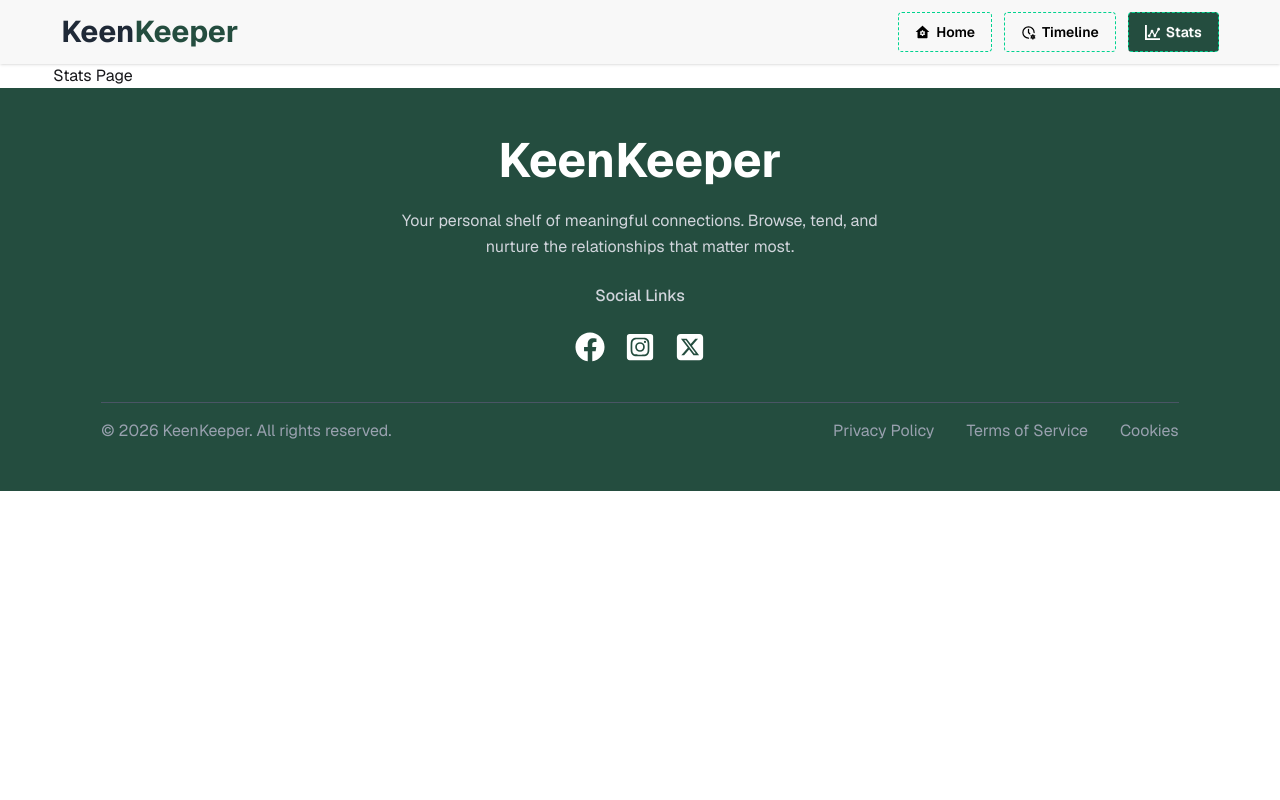
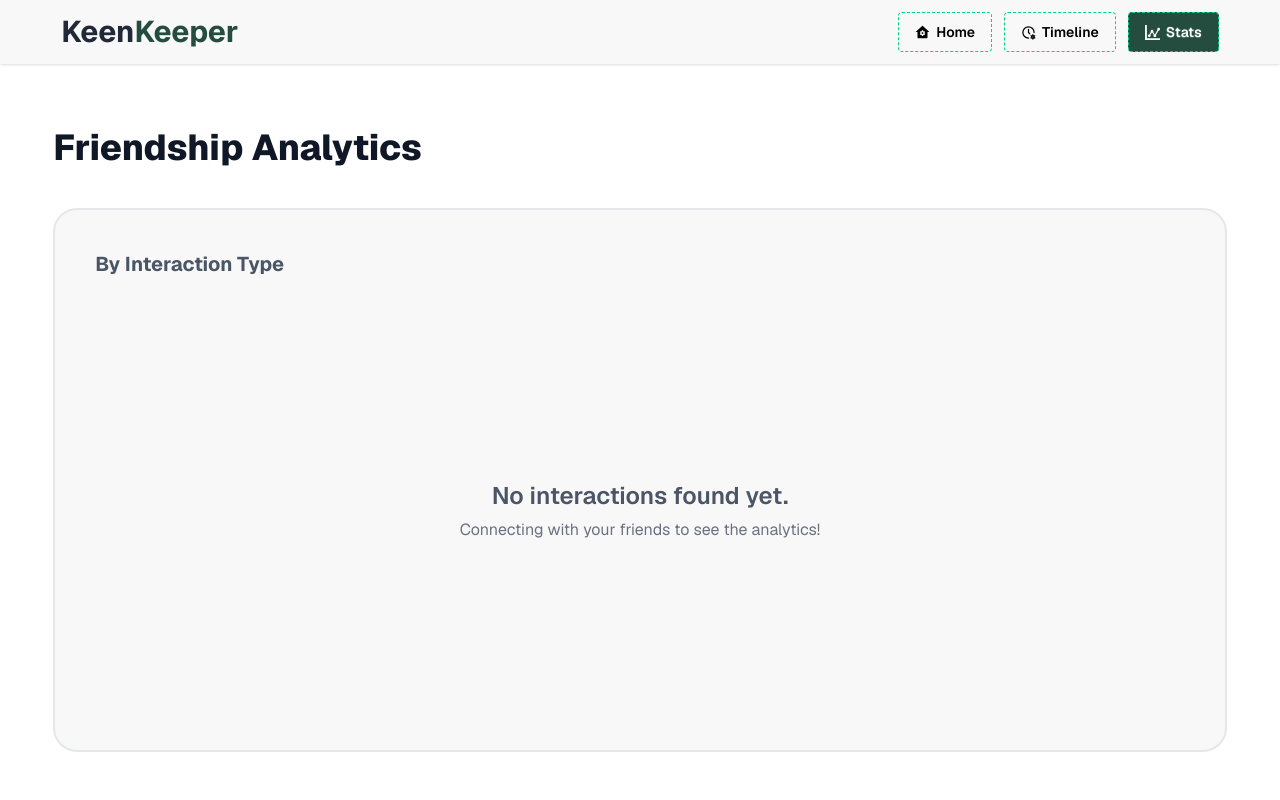
Before and after one commit to hridoy-web/KeenKeeper, a React (Vite) app: page /stats in a window 1280 px wide. Shown: the top 800 px of the page. Built offline with nearby package versions, Linux system fonts and the light colour scheme.

Commit message:
stats page pie chart added

```diff
--- a/src/index.css
+++ b/src/index.css
@@ -11,3 +11,9 @@
 body {
   overflow-x: hidden;
 }
+
+.recharts-wrapper:focus,
+.recharts-surface:focus,
+.recharts-sector:focus {
+    outline: none !important;
+}
--- a/src/pages/FriendDetails.jsx
+++ b/src/pages/FriendDetails.jsx
@@ -40,6 +40,7 @@ const FriendDetails = () => {
 
     const recentInteractions = history
         .filter(item => item.title.includes(expectedFriend.name))
+        .slice(0, 3)
 
     return (
         <div className='w-11/12 mx-auto my-10 md:my-16 flex flex-col md:flex-row gap-8'>
@@ -151,7 +152,7 @@ const recentInteractions = history
 
                                 <div key={item.id} className=' bg-gray-100 p-5 rounded-2xl  border-2 border-gray-200 space-y-4 mb-4 '>
 
-                            <div className='flex items-center gap-4 transition-all duration-200 hover:text-green-600 cursor-pointer  '>
+                                    <div className={`flex items-center gap-4 transition-all duration-200 cursor-pointer ${item.type === "Call" ? "hover:text-blue-600" : item.type === "Meet" ? "hover:text-green-600 " : "hover:text-pink-600 "} `}>
 
                                         {/* icon conditional rendering */}
                                         {
--- a/src/pages/Stats.jsx
+++ b/src/pages/Stats.jsx
@@ -1,9 +1,65 @@
-import React from 'react';
+import React, { useContext } from 'react';
+import { PieChart, Pie, Cell, ResponsiveContainer, Legend, Tooltip } from 'recharts';
+import { TimelineContext } from '../context/TimelineContext';
 
 const Stats = () => {
+    const { history } = useContext(TimelineContext);
+
+    const chartData = [
+        { name: 'Text', value: history.filter(i => i.type === 'Text').length, color: '#8b5cf6' },
+        { name: 'Call', value: history.filter(i => i.type === 'Call').length, color: '#1e4b3c' },
+        { name: 'Video', value: history.filter(i => i.type === 'Meet').length, color: '#22c55e' },
+    ].filter(item => item.value > 0);
+
+    const isMobile = window.innerWidth < 768;
+
     return (
-        <div className='w-11/12 mx-auto'>
-            Stats Page
+        <div className="w-11/12 mx-auto my-10 md:my-16 min-h-[70vh]">
+            <h1 className="text-2xl md:text-4xl font-extrabold text-gray-900 mb-6 md:mb-10 text-center md:text-left">
+                Friendship Analytics
+            </h1>
+
+            <div className="bg-base-200 max-w-5xl mx-auto md:max-w-full p-6 md:p-10 rounded-3xl border-2 border-gray-200">
+                <h2 className="text-gray-600 text-lg md:text-xl font-bold  md:mb-8 text-center md:text-left mb-6">
+                    By Interaction Type
+                </h2>
+                <div className="h-[300px] md:h-[400px] w-full flex items-center justify-center">
+                    {chartData.length > 0 ? (
+                        <ResponsiveContainer width="100%" height="100%">
+                            <PieChart style={{ outline: 'none' }}>
+                                <Pie
+                                    data={chartData}
+                                    cx="50%"
+                                    cy="50%"
+                                    innerRadius={isMobile ? 60 : 80}
+                                    outerRadius={isMobile ? 90 : 120}
+                                    paddingAngle={5}
+                                    dataKey="value"
+                                    stroke="none"
+                                    style={{ outline: 'none' }}
+                                >
+                                    {chartData.map((entry, index) => (
+                                        <Cell key={`cell-${index}`} fill={entry.color} style={{ outline: 'none' }} />
+                                    ))}
+                                </Pie>
+                                <Tooltip />
+                                <Legend
+                                    iconType="circle"
+                                    verticalAlign="bottom"
+                                    align="center"
+                                    iconSize={10}
+                                    wrapperStyle={{ paddingTop: "20px" }}
+                                />
+                            </PieChart>
+                        </ResponsiveContainer>
+                    ) : (
+                        <div className="text-center px-4">
+                            <p className="text-xl md:text-2xl text-gray-600 font-semibold mb-2">No interactions found yet.</p>
+                            <p className="text-gray-500 text-xs md:text-base leading-tight">Connecting with your friends to see the analytics!</p>
+                        </div>
+                    )}
+                </div>
+            </div>
         </div>
     );
 };
--- a/src/pages/TimeLine.jsx
+++ b/src/pages/TimeLine.jsx
@@ -22,26 +22,29 @@ const TimeLine = () => {
 
 
     return (
-        <div className='w-11/12 md:max-w-5xl mx-auto my-8 bg-base-200 p-8 rounded-2xl shadow-sm'>
+        <div className='w-11/12 md:max-w-5xl mx-auto my-8 md:my-16 '>
 
             <h2 className='text-2xl md:text-3xl font-bold mb-4'>TimeLine</h2>
+
+
             {
                 history.length === 0 ? (
 
-                    <div className='flex flex-col items-center justify-center text-center p-12 bg-gray-100 border border-gray-200 rounded-3xl'>
+                    <div className='bg-base-200 border-2 border-gray-200 p-8 rounded-2xl flex flex-col items-center justify-center text-center py-16'>
+
                         <div className='flex gap-2 items-center mb-3'>
                             <span><TbHistoryOff md:size={25} /></span>
                             <p className='text-gray-600 font-semibold text-xl md:text-2xl'>No History Added</p>
                         </div>
-                        <Link to={"/"}  className='btn bg-green-700 text-white hover:scale-95 transition-all duration-500'>Go to home page</Link>
+                        <Link to={"/"} className='btn bg-green-700 text-white hover:scale-95 transition-all duration-500'>Go to home page</Link>
                     </div>
 
                 ) : (
                     history.map(item => (
 
-                            <div className=' bg-gray-100 p-5 rounded-2xl  border-2 border-gray-200 space-y-4 mb-4 hover:scale-105 transition-all duration-700'>
+                        <div className=' bg-gray-100 p-5 rounded-2xl  border-2 border-gray-200 space-y-4 mb-4 hover:scale-105 transition-all duration-700'>
 
-                            <div className='flex items-center gap-4 transition-all duration-200 hover:text-green-600 cursor-pointer  '>
+                            <div className={`flex items-center gap-4 transition-all duration-200 cursor-pointer ${item.type === "Call" ? "hover:text-blue-600" : item.type === "Meet" ? "hover:text-green-600 " : "hover:text-pink-600 "} `}>
 
                                 {/* icon conditional rendering */}
                                 {
@@ -59,8 +62,9 @@ const TimeLine = () => {
                     ))
                 )
             }
+        </div>
 
-        </div>
+
     );
 };
 
```
Lines whose indentation alone changed are shown as unchanged.
